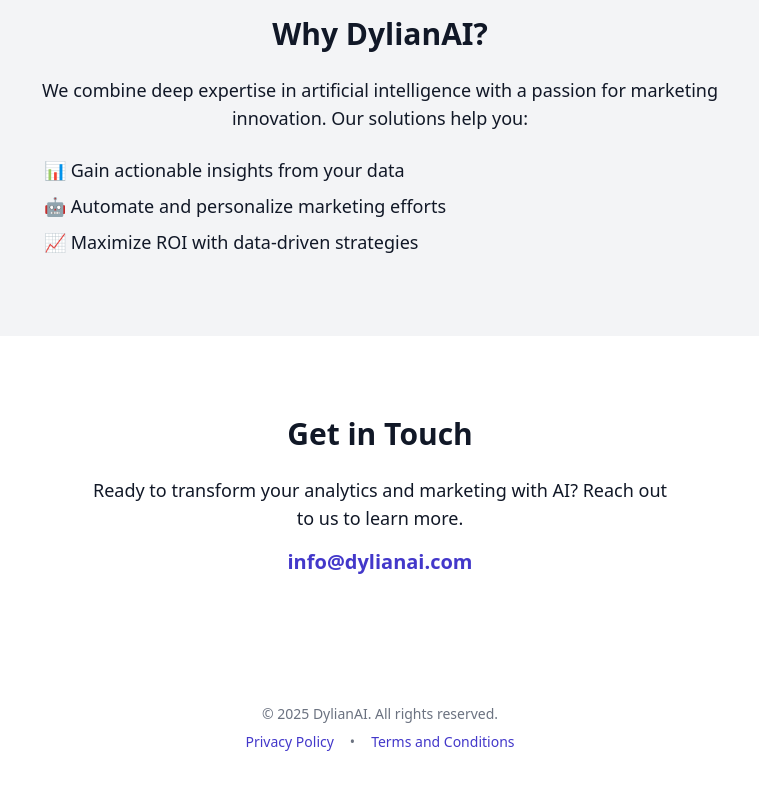
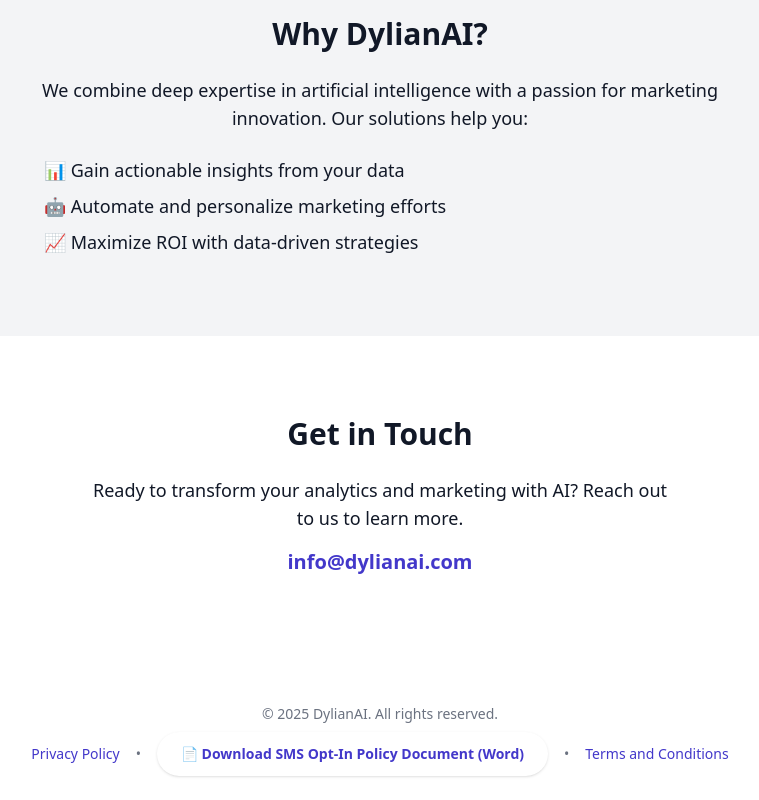
Before and after one commit to yazdavar/dylianai-website, a React (Vite) app in the folder frontend/: page / in a window 1280 px wide. Shown: the part 1368-2168 px from the top of the page, without its empty margins (260-1019 px from the left). Before the commit the page ends 2144 px from the top, so only its background shows below. Built offline with nearby package versions, Linux system fonts and the light colour scheme.

Commit message:
added a downloadable link

```diff
--- a/frontend/src/HomePage.jsx
+++ b/frontend/src/HomePage.jsx
@@ -110,8 +110,14 @@
         <div className="space-x-4">
           <Link to="/privacy-policy" className="text-indigo-700 hover:underline">Privacy Policy</Link>
           <span>•</span>
-          {/* <Link to="/sms-opt-in-policy" className="text-indigo-700 hover:underline">SMS Opt-In Policy</Link>
-          <span>•</span> */}
+          <a
+              href="/DylianAI_SMS_Consent_Collection_Policy.docx"
+              download="DylianAI_SMS_Consent_Collection_Policy.docx"
+              className="inline-block bg-white text-indigo-700 font-semibold py-3 px-6 rounded-full shadow hover:bg-gray-100 transition-colors"
+            >
+              📄 Download SMS Opt-In Policy Document (Word)
+            </a>
+          <span>•</span>
           <a href="/terms" className="text-indigo-700 hover:underline">Terms and Conditions</a>
         </div>
       </footer>
--- a/frontend/src/SmsOptInPolicy.jsx
+++ b/frontend/src/SmsOptInPolicy.jsx
@@ -48,7 +48,7 @@
               download="DylianAI_SMS_Consent_Collection_Policy.docx"
               className="inline-block bg-white text-indigo-700 font-semibold py-3 px-6 rounded-full shadow hover:bg-gray-100 transition-colors"
             >
-              📄 Download Policy Document (Word)
+              📄 Download SMS Opt-In Policy Document (Word)
             </a>
           </div>
         </section>
```
